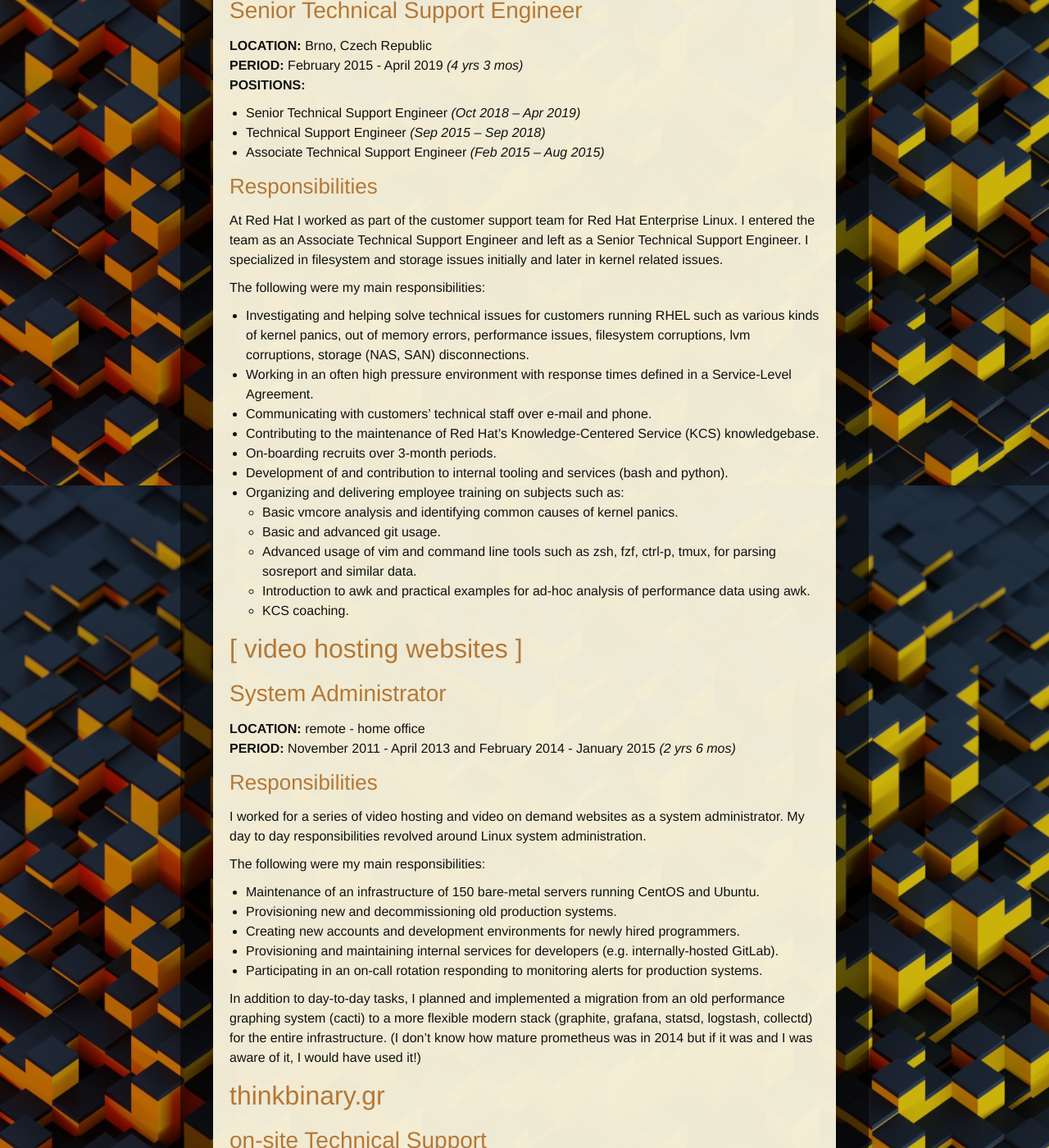
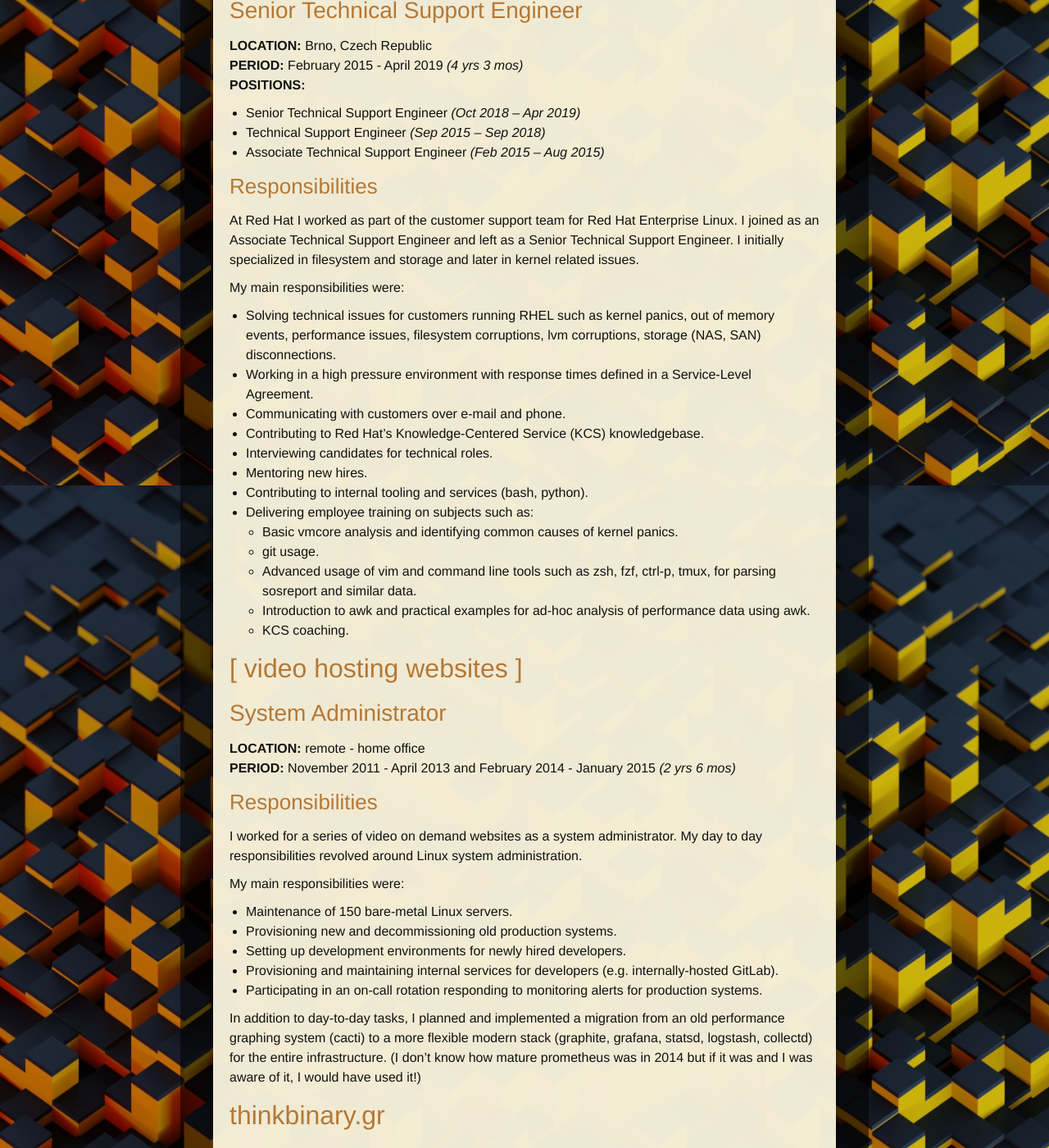
Before and after one commit to gangelop/lathan.github.io, a Jekyll site: the page built from cv.md, in a window 1280 px wide and 1400 px high, scrolled down 308 px. Shown: the whole window at 82% size. Built offline with Jekyll 4.4.1, drawn with Linux system fonts in a browser that asks for light colours; some of the changed text lies outside the part shown.

Commit message:
cv: simplify language

```diff
--- a/cv.md
+++ b/cv.md
@@ -17,18 +17,19 @@
 * Associate Technical Support Engineer *(Feb 2015 – Aug 2015)*
 
 ### Responsibilities
-At Red Hat I worked as part of the customer support team for Red Hat Enterprise Linux. I entered the team as an Associate Technical Support Engineer and left as a Senior Technical Support Engineer. I specialized in filesystem and storage issues initially and later in kernel related issues.
+At Red Hat I worked as part of the customer support team for Red Hat Enterprise Linux. I joined as an Associate Technical Support Engineer and left as a Senior Technical Support Engineer. I initially specialized in filesystem and storage and later in kernel related issues.
 
-The following were my main responsibilities:
-* Investigating and helping solve technical issues for customers running RHEL such as various kinds of kernel panics, out of memory errors, performance issues, filesystem corruptions, lvm corruptions, storage (NAS, SAN) disconnections.
-* Working in an often high pressure environment with response times defined in a Service-Level Agreement.
-* Communicating with customers' technical staff over e-mail and phone.
-* Contributing to the maintenance of Red Hat's Knowledge-Centered Service (KCS) knowledgebase.
-* On-boarding recruits over 3-month periods.
-* Development of and contribution to internal tooling and services (bash and python).
-* Organizing and delivering employee training on subjects such as:
+My main responsibilities were:
+* Solving technical issues for customers running RHEL such as kernel panics, out of memory events, performance issues, filesystem corruptions, lvm corruptions, storage (NAS, SAN) disconnections.
+* Working in a high pressure environment with response times defined in a Service-Level Agreement.
+* Communicating with customers over e-mail and phone.
+* Contributing to Red Hat's Knowledge-Centered Service (KCS) knowledgebase.
+* Interviewing candidates for technical roles.
+* Mentoring new hires.
+* Contributing to internal tooling and services (bash, python).
+* Delivering employee training on subjects such as:
     * Basic vmcore analysis and identifying common causes of kernel panics.
-    * Basic and advanced git usage.
+    * git usage.
     * Advanced usage of vim and command line tools such as zsh, fzf, ctrl-p, tmux, for parsing sosreport and similar data.
     * Introduction to awk and practical examples for ad-hoc analysis of performance data using awk.
     * KCS coaching.
@@ -39,12 +40,12 @@
 **PERIOD:** November 2011 - April 2013 and February 2014 - January 2015 *(2 yrs 6 mos)*
 
 ### Responsibilities
-I worked for a series of video hosting and video on demand websites as a system administrator. My day to day responsibilities revolved around Linux system administration.
+I worked for a series of video on demand websites as a system administrator. My day to day responsibilities revolved around Linux system administration.
 
-The following were my main responsibilities:
-* Maintenance of an infrastructure of 150 bare-metal servers running CentOS and Ubuntu.
+My main responsibilities were:
+* Maintenance of 150 bare-metal Linux servers.
 * Provisioning new and decommissioning old production systems.
-* Creating new accounts and development environments for newly hired programmers.
+* Setting up development environments for newly hired developers.
 * Provisioning and maintaining internal services for developers (e.g. internally-hosted GitLab).
 * Participating in an on-call rotation responding to monitoring alerts for production systems.
 
```
Also changed, not shown: other parts of cv.md (+1 -1 lines).
